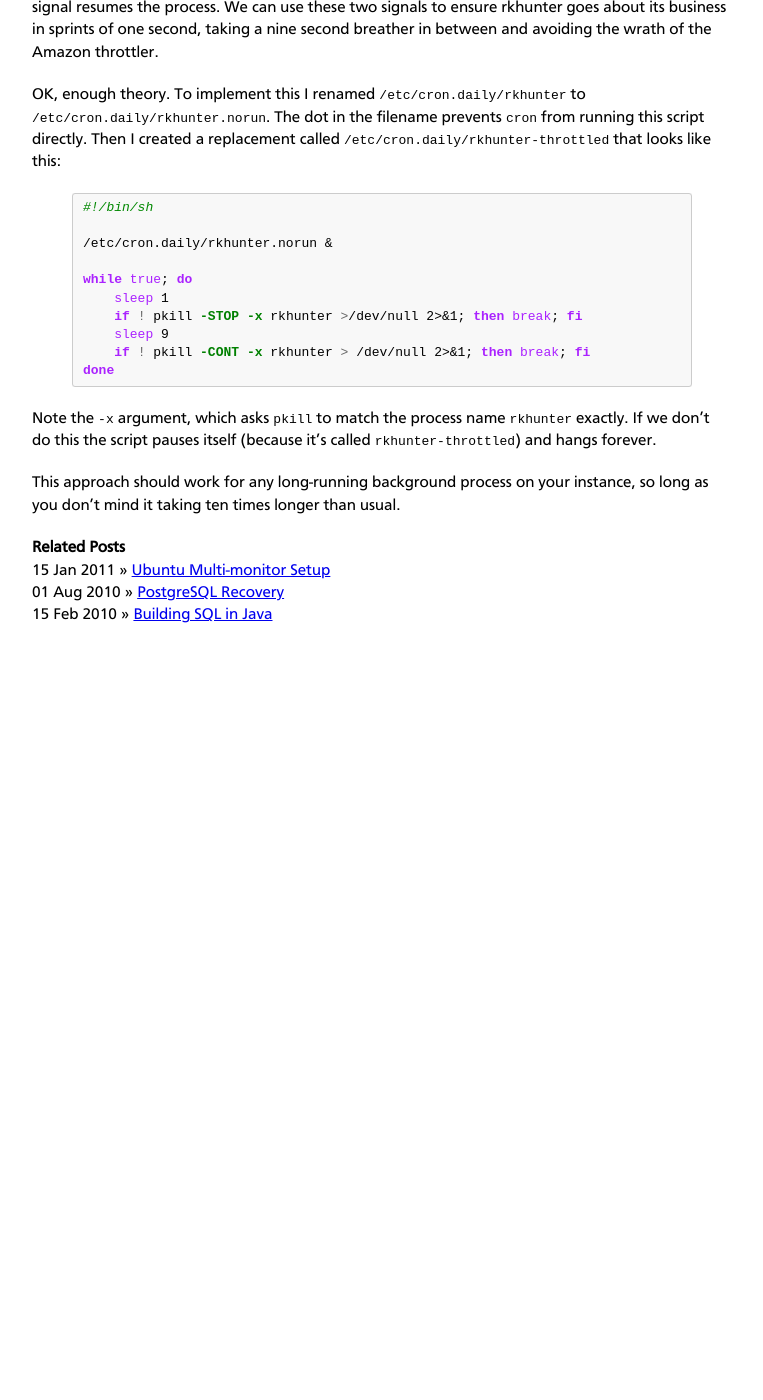
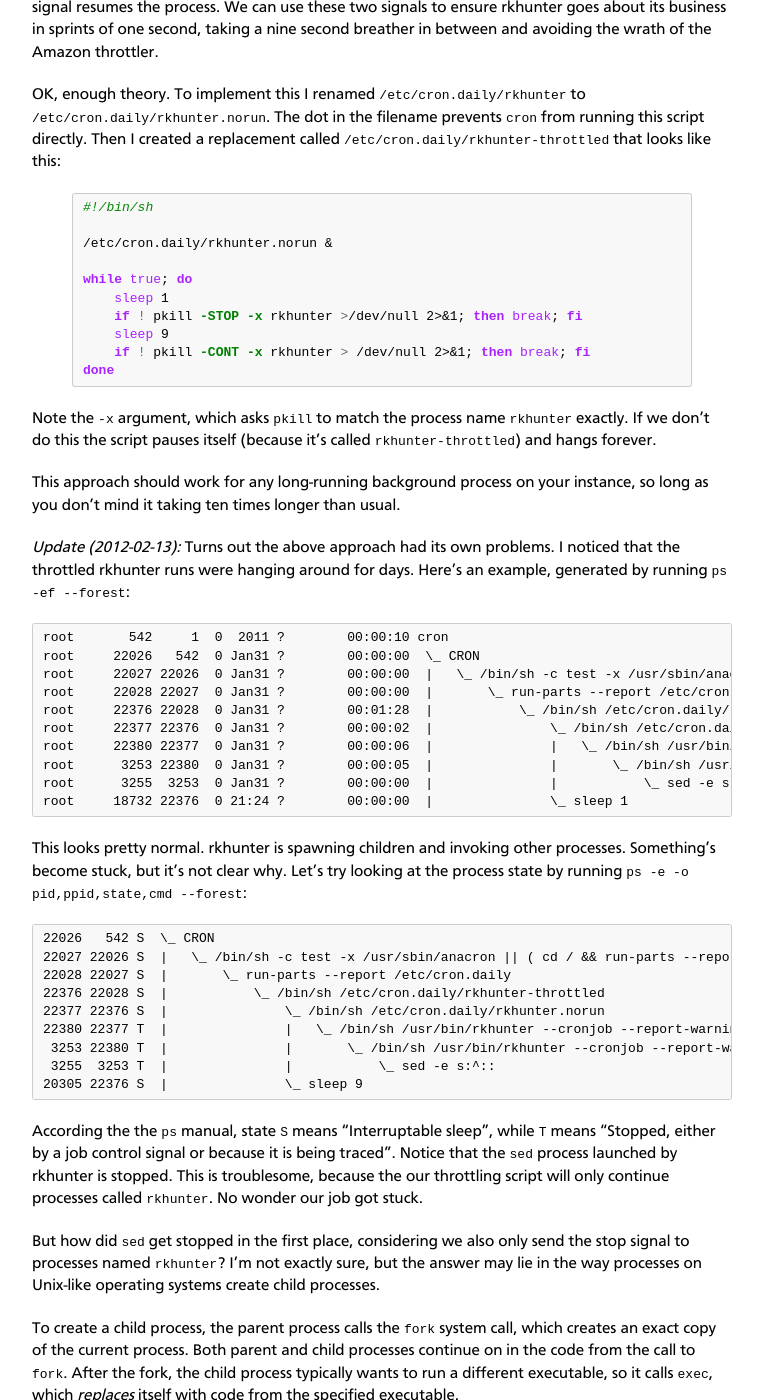
Before and after one commit to jkrasnay/jkrasnay.github.com, a Jekyll site: the page built from _posts/2012-01-31-ec2-micro-instance-throttling.markdown, in a window 1280 px wide and 1400 px high, scrolled down 829 px. Shown: the whole window, without its empty margins (138-901 px from the left). Built offline with Jekyll 4.4.1, drawn with Linux system fonts in a browser that asks for light colours; Markdown is read by kramdown in place of the engine named in the settings; before the commit the page ends 1455 px from its top, so only the background shows below that; some of the changed text lies outside the part shown.

Commit message:
Updated post from 2012-01-31

```diff
--- a/_posts/2012-01-31-ec2-micro-instance-throttling.markdown
+++ b/_posts/2012-01-31-ec2-micro-instance-throttling.markdown
@@ -73,3 +73,101 @@
 This approach should work for any long-running background process on
 your instance, so long as you don't mind it taking ten times longer than
 usual.
+
+*Update (2012-02-13):* Turns out the above approach had its own
+problems. I noticed that the throttled rkhunter runs were hanging around
+for days. Here's an example, generated by running `ps -ef --forest`:
+
+    root       542     1  0  2011 ?        00:00:10 cron
+    root     22026   542  0 Jan31 ?        00:00:00  \_ CRON
+    root     22027 22026  0 Jan31 ?        00:00:00  |   \_ /bin/sh -c test -x /usr/sbin/anacron || ( cd / && run-parts --report /etc/cron.daily )
+    root     22028 22027  0 Jan31 ?        00:00:00  |       \_ run-parts --report /etc/cron.daily
+    root     22376 22028  0 Jan31 ?        00:01:28  |           \_ /bin/sh /etc/cron.daily/rkhunter-throttled
+    root     22377 22376  0 Jan31 ?        00:00:02  |               \_ /bin/sh /etc/cron.daily/rkhunter.norun
+    root     22380 22377  0 Jan31 ?        00:00:06  |               |   \_ /bin/sh /usr/bin/rkhunter --cronjob --report-warnings-only --appendlog
+    root      3253 22380  0 Jan31 ?        00:00:05  |               |       \_ /bin/sh /usr/bin/rkhunter --cronjob --report-warnings-only --appendlog
+    root      3255  3253  0 Jan31 ?        00:00:00  |               |           \_ sed -e s:^::
+    root     18732 22376  0 21:24 ?        00:00:00  |               \_ sleep 1
+
+This looks pretty normal. rkhunter is spawning children and invoking
+other processes. Something's become stuck, but it's not clear why.
+Let's try looking at the process state by running
+`ps -e -o pid,ppid,state,cmd --forest`:
+
+    22026   542 S  \_ CRON
+    22027 22026 S  |   \_ /bin/sh -c test -x /usr/sbin/anacron || ( cd / && run-parts --report /etc/cron.daily )
+    22028 22027 S  |       \_ run-parts --report /etc/cron.daily
+    22376 22028 S  |           \_ /bin/sh /etc/cron.daily/rkhunter-throttled
+    22377 22376 S  |               \_ /bin/sh /etc/cron.daily/rkhunter.norun
+    22380 22377 T  |               |   \_ /bin/sh /usr/bin/rkhunter --cronjob --report-warnings-only --appendlog
+     3253 22380 T  |               |       \_ /bin/sh /usr/bin/rkhunter --cronjob --report-warnings-only --appendlog
+     3255  3253 T  |               |           \_ sed -e s:^::
+    20305 22376 S  |               \_ sleep 9
+
+According the the `ps` manual, state `S` means "Interruptable sleep",
+while `T` means "Stopped, either by a job control signal or because it
+is being traced". Notice that the `sed` process launched by rkhunter is
+stopped. This is troublesome, because the our throttling script will
+only continue processes called `rkhunter`. No wonder our job got stuck.
+
+But how did `sed` get stopped in the first place, considering we also
+only send the stop signal to processes named `rkhunter`? I'm not exactly
+sure, but the answer may lie in the way processes on Unix-like operating
+systems create child processes.
+
+To create a child process, the parent process calls the `fork` system
+call, which creates an exact copy of the current process. Both parent
+and child processes continue on in the code from the call to `fork`.
+After the fork, the child process typically wants to run a different
+executable, so it calls `exec`, which *replaces* itself with code from
+the specified executable.
+
+No consider how a process like `rkhunter` runs `sed` to do some work. It
+first calls `fork`. There are now two `rkhunter` processes running on
+the system. The child `rkhunter` then calls `exec` to replace itself
+with `sed`. So far so good. But what happens if we call `pkill -STOP` after
+the fork, but during the call to `exec`. As far as I can tell, the
+`exec` call, being a system call, is not immediately interrupted, but is
+instead allowed to complete before the process is stopped. When the
+`exec` call completes, we have a stopped `sed`, and our script will
+never continue it since it's no longer called `rkhunter`.
+
+After pondering this problem for a while, I decided that process groups
+may provide a more robust way to implement throttling. Every process is
+a member of a process group, and a signal can be sent to all processes
+in a group at the same time. By default, a child process inherits the
+process group of its parent. The trick is to get `rkhunter` and it's
+chid processes in a *different* process group than our throttler script,
+so that we can stop and start the entire group without worrying about
+the timing of our STOP and CONT signals.
+
+Luckily, the `util-linux` package on Ubuntu contains a utility called
+`setsid`, which simply runs a child process in a new *session*, which
+implies a new process group. Here's the new throttler script using
+process groups:
+
+{% highlight bash %}
+#!/bin/sh
+
+setsid /etc/cron.daily/rkhunter.norun &
+
+PGRP=$!
+
+while true; do
+    sleep 1
+    if ! kill -STOP -$PGRP >/dev/null 2>&1; then break; fi
+    sleep 9
+    if ! kill -CONT -$PGRP > /dev/null 2>&1; then break; fi
+done
+{% endhighlight %}
+
+This script has been running for a few days and so far there are no
+problems with `rkhunter` hanging around.
+
+By the way, if you're interested in the full gory details of Unix
+processes, signals, and such, I highly recommend [Advanced Programming
+in the UNIX
+Environment](http://www.amazon.com/Programming-Environment-Addison-Wesley-Professional-Computing/dp/0321525949/)
+by W. Richard Stevens. Although it is targeted at C programmers, it very
+clearly explains many of the concepts required by any Linux
+administrator.
```
